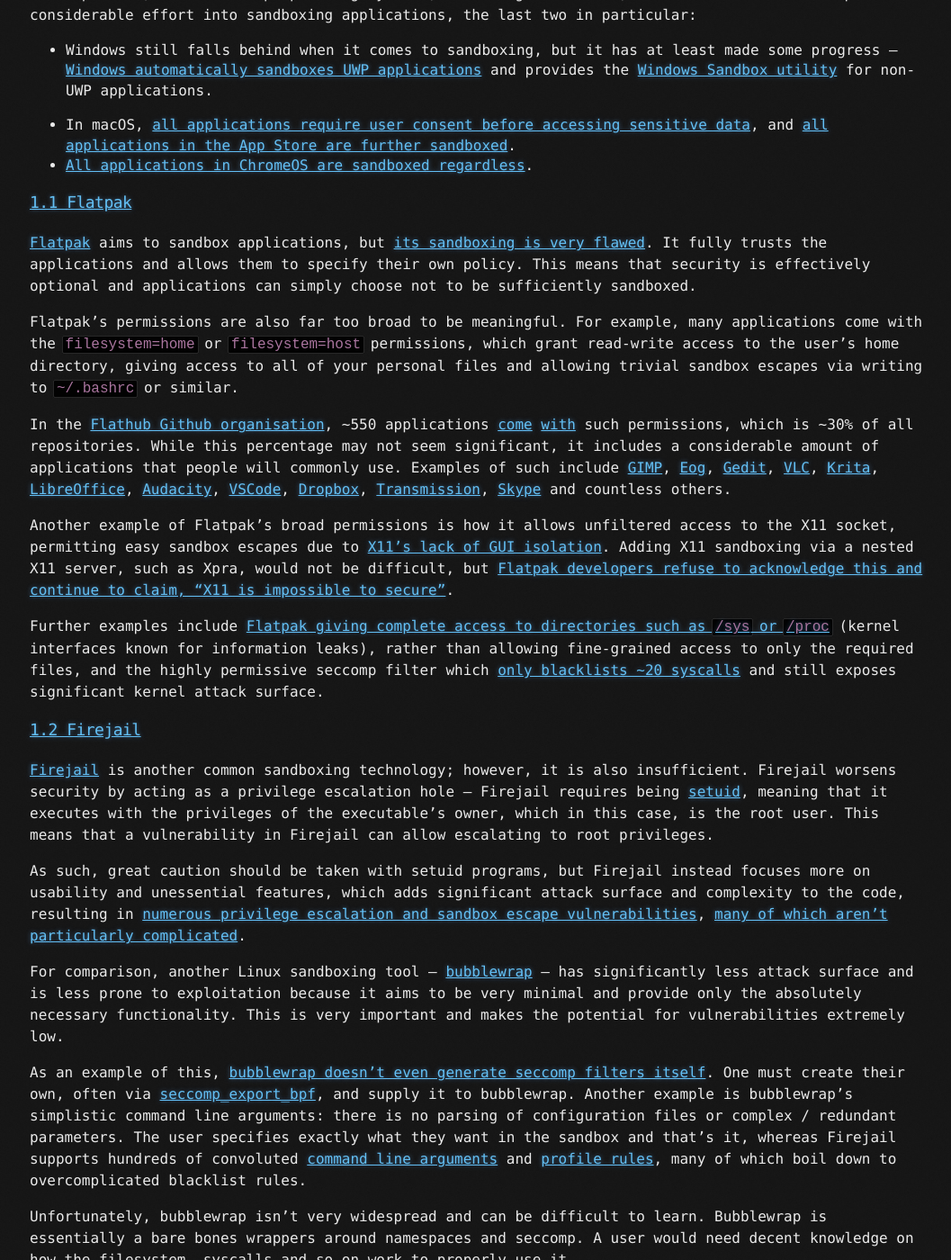
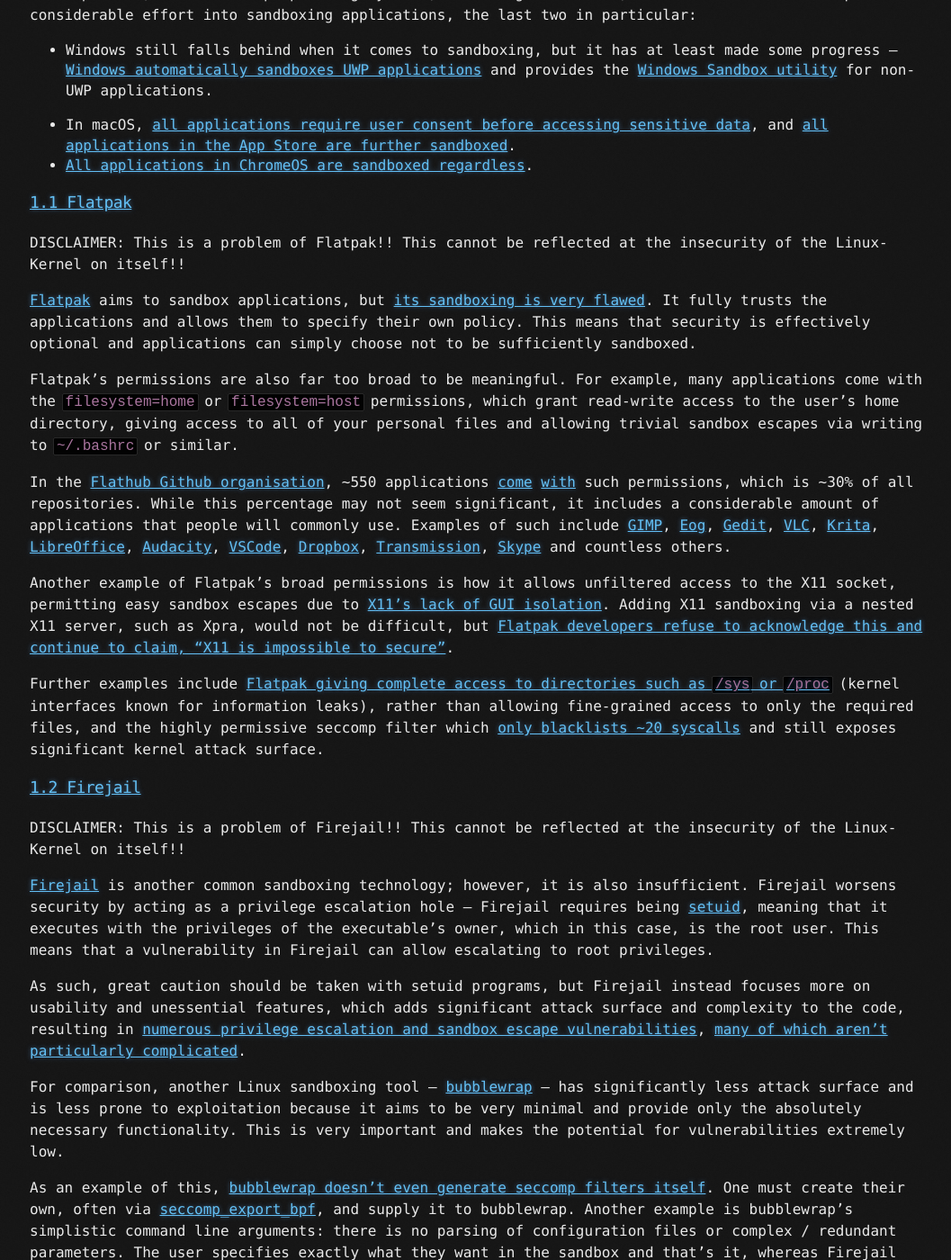
Before and after one commit to znkkw/znkkw.github.io, a Jekyll site: the page built from _posts/2024-01-01-Linux.md, in a window 1280 px wide and 1400 px high, scrolled down 1497 px. Shown: the whole window at 90% size, without its empty margins (107-1164 px from the left). Built offline with Jekyll 4.4.1, drawn with Linux system fonts in a browser that asks for light colours; a file with an impossible date is left out; some of the changed text lies outside the part shown.

Commit message:
Update 2024-01-01-Linux.md

```diff
--- a/_posts/2024-01-01-Linux.md
+++ b/_posts/2024-01-01-Linux.md
@@ -42,6 +42,7 @@
 *   [All applications in ChromeOS are sandboxed regardless](https://chromium.googlesource.com/chromiumos/docs/+/HEAD/sandboxing.md).
 
 ### [1.1 Flatpak](#flatpak)
+DISCLAIMER: This is a problem of Flatpak!! This cannot be reflected at the insecurity of the Linux-Kernel on itself!!
 
 [Flatpak](https://www.flatpak.org/) aims to sandbox applications, but [its sandboxing is very flawed](https://flatkill.org/). It fully trusts the applications and allows them to specify their own policy. This means that security is effectively optional and applications can simply choose not to be sufficiently sandboxed.
 
@@ -54,6 +55,8 @@
 Further examples include [Flatpak giving complete access to directories such as `/sys` or `/proc`](https://github.com/flatpak/flatpak/blob/686af7d3b81b1315256e79eb5991cede458f3498/common/flatpak-run.c#L3171-L3194) (kernel interfaces known for information leaks), rather than allowing fine-grained access to only the required files, and the highly permissive seccomp filter which [only blacklists ~20 syscalls](https://github.com/flatpak/flatpak/blob/f687f6b2ebfe9bc69f59e42bb96475ca01f08548/common/flatpak-run.c#L2646-L2693) and still exposes significant kernel attack surface.
 
 ### [1.2 Firejail](#firejail)
+
+DISCLAIMER: This is a problem of Firejail!! This cannot be reflected at the insecurity of the Linux-Kernel on itself!!
 
 [Firejail](https://firejail.wordpress.com/) is another common sandboxing technology; however, it is also insufficient. Firejail worsens security by acting as a privilege escalation hole — Firejail requires being [setuid](https://en.wikipedia.org/wiki/Setuid), meaning that it executes with the privileges of the executable's owner, which in this case, is the root user. This means that a vulnerability in Firejail can allow escalating to root privileges.
 
@@ -124,6 +127,7 @@
 
 [4\. The Nonexistent Boundary of Root](#root)
 ---------------------------------------------
+ DISCLAIMER: This is a problem of sudo!! This cannot be reflected at the insecurity of the Linux-Kernel on itself!!
 
 On ordinary Linux desktops, [a compromised non-root user account with access to sudo is equal to full root compromise](https://www.whonix.org/wiki/Dev/Strong_Linux_User_Account_Isolation), as there are an abundance of ways for an attacker to retrieve the sudo password. Usually, the standard user is part of the "sudo" or "wheel" group, which makes a sudo password security theatre. For example, the attacker can exploit the plethora of keylogging opportunities, such as [Xorg’s lack of GUI isolation](https://theinvisiblethings.blogspot.com/2011/04/linux-security-circus-on-gui-isolation.html), [the](https://www.usenix.org/legacy/event/sec09/tech/full_papers/zhang.pdf) [many](https://www.openwall.com/lists/oss-security/2011/11/05/3) [infoleaks](https://staff.ie.cuhk.edu.hk/~khzhang/my-papers/2016-oakland-interrupt.pdf) [in the](https://www.repository.cam.ac.uk/handle/1810/254306) [procfs](https://www.cs.ucr.edu/~zhiyunq/pub/sec14_android_activity_inference.pdf) [filesystem](https://www.gruss.cc/files/procharvester.pdf), [using `LD_PRELOAD` to hook into processes](https://github.com/Aishou/wayland-keylogger) and so much more. Even if one were to mitigate every single way to log keystrokes, [the attacker can simply setup their own fake sudo prompt](https://twitter.com/spendergrsec/status/1355681146273722372) by manipulating `$PATH` or shell aliases/functions to intercept the user's password, completely unbeknownst to the user.
 
```
